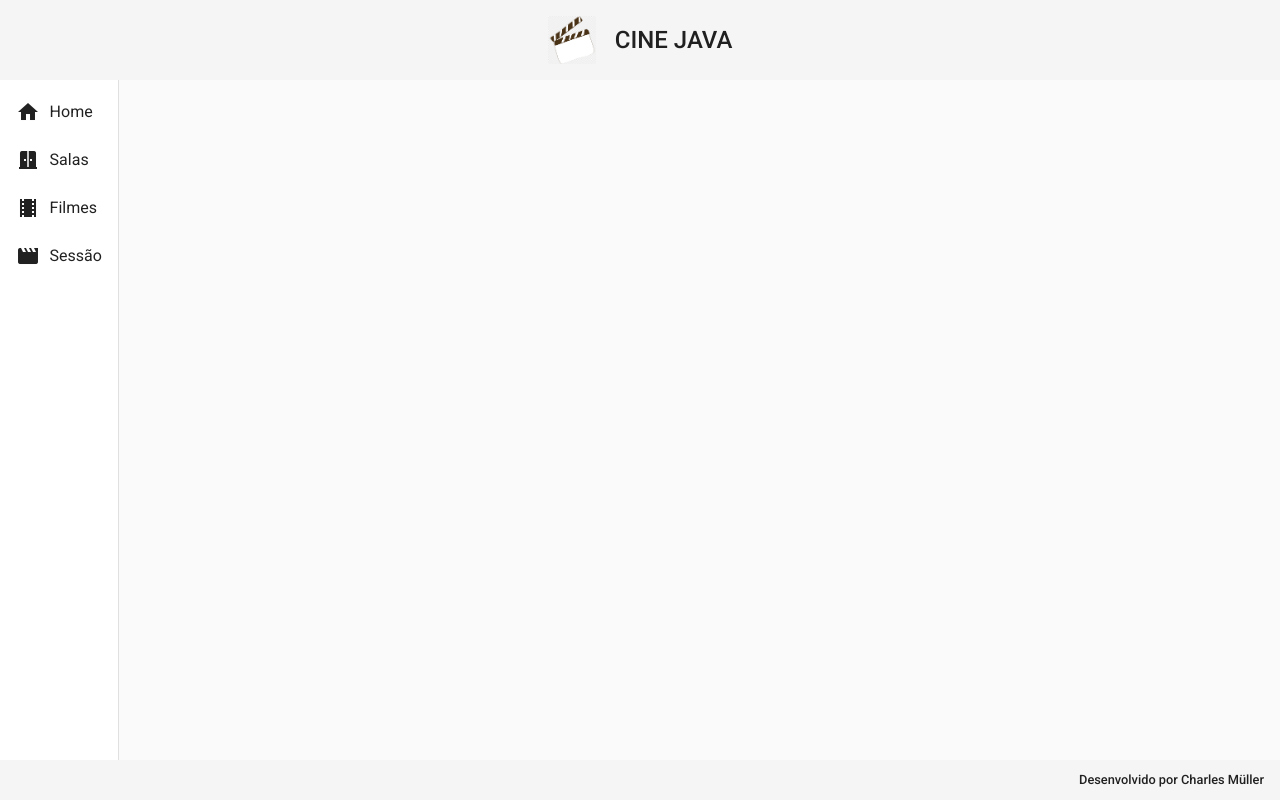
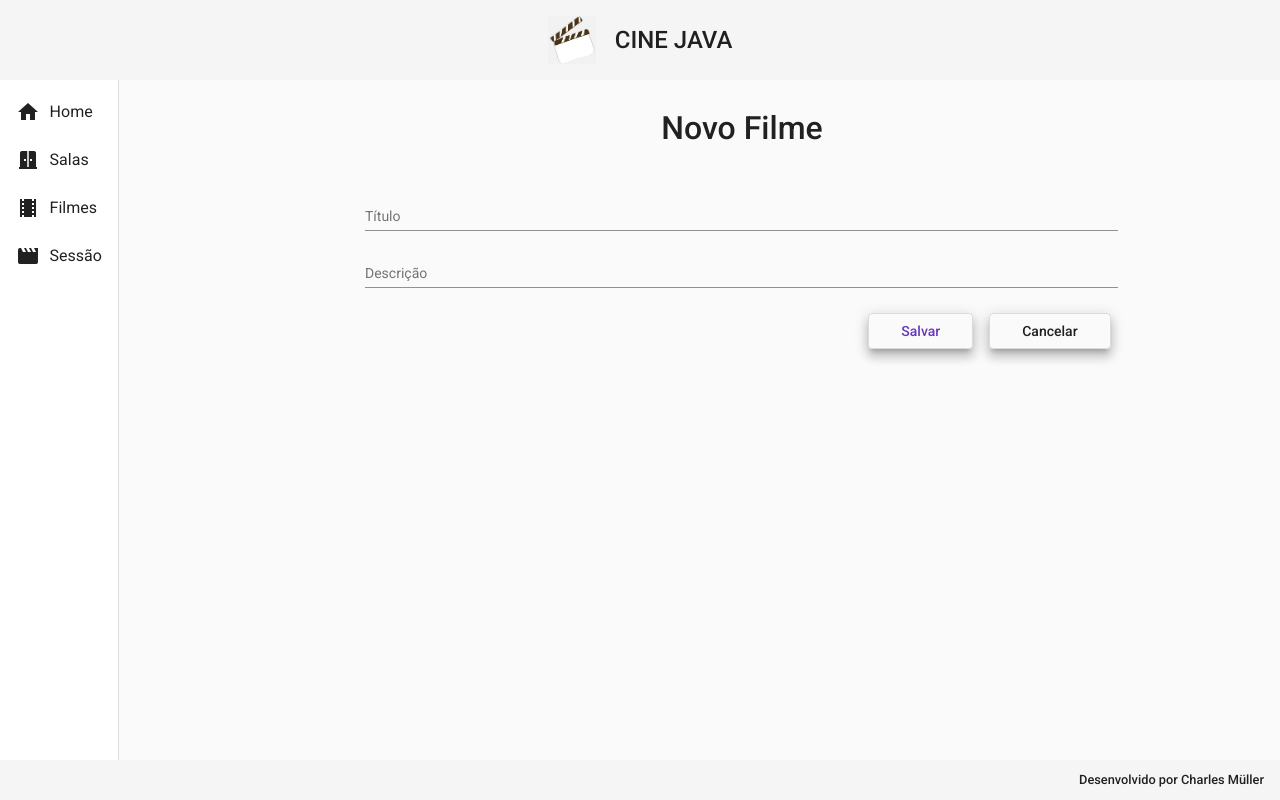
Before and after one commit to Charles6425/CineJava-front, an Angular app: page /filmes/create in a window 1280 px wide. Before the commit this address led to /. Built offline with nearby package versions, Linux system fonts and the light colour scheme.

Commit message:
Ajustes de create para filmes

```diff
--- a/src/app/app-routing.module.ts
+++ b/src/app/app-routing.module.ts
@@ -1,3 +1,4 @@
+import { FilmeCreateComponent } from './components/view/filme/filme-create/filme-create.component';
 import { FilmeReadComponent } from './components/view/filme/filme-read/filme-read.component';
 import { SalaReadComponent } from './components/view/sala/sala-read/sala-read.component';
 import { HomeComponent } from './components/view/home/home.component';
@@ -16,6 +17,10 @@ const routes: Routes = [
   {
     path:'filmes',
     component:FilmeReadComponent
+  },
+  {
+    path:'filmes/create',
+    component:FilmeCreateComponent
   }
 ];
 
--- /dev/null
+++ b/src/app/components/view/filme/filme-create/filme-create.component.css
@@ -0,0 +1,21 @@
+form{
+    text-align: center;
+    width: 70%;
+    margin: 2rem auto 0 auto;
+}
+h1{
+    font-size: 2rem;
+    font-weight: 500;
+    margin-bottom: 3rem;
+}
+.form{
+    width: 100%;
+}
+.buttons{
+    text-align: end;
+}
+button{
+    margin: .5rem;
+    padding-right: 2rem;
+    padding-left: 2rem;
+}
--- /dev/null
+++ b/src/app/components/view/filme/filme-create/filme-create.component.html
@@ -0,0 +1,19 @@
+<form>
+    <h1>Novo Filme</h1>
+
+    <mat-form-field class="form">
+        <mat-label>Título</mat-label>
+        <input matInput [(ngModel)]="filme.titulo" type="text" name="titulo" placeholder="Título do filme.">
+    </mat-form-field>
+
+    <mat-form-field class="form">
+        <mat-label>Descrição</mat-label>
+        <input matInput [(ngModel)]="filme.descricao" type="text" name="descricao" placeholder="Ex. Um breve resumo do filme.">
+    </mat-form-field>
+
+    <div class="buttons">
+        <button (click)="create()" class="mat-button mat-elevation-z8" mat-stroked-button color="primary">Salvar</button>
+        <button class="mat-button mat-elevation-z8" mat-stroked-button color="warm">Cancelar</button>
+    </div>
+
+</form>
--- /dev/null
+++ b/src/app/components/view/filme/filme-create/filme-create.component.ts
@@ -0,0 +1,34 @@
+import { FilmeService } from './../filme.service';
+import { Filme } from './../filme.model';
+import { Component, OnInit } from '@angular/core';
+import { Router } from '@angular/router';
+
+
+@Component({
+  selector: 'app-filme-create',
+  templateUrl: './filme-create.component.html',
+  styleUrls: ['./filme-create.component.css']
+})
+export class FilmeCreateComponent implements OnInit {
+  filme:Filme={
+    imagem:'',
+    titulo:'',
+    descricao:'',
+    duracao:''
+
+  }
+
+  constructor(private service:FilmeService, private router: Router) { }
+
+  ngOnInit(): void {
+
+  }
+
+  create():void{
+    this.service.create(this.filme).subscribe((resposta)=>{
+      this.router.navigate(['filmes']);
+      this.service.mensagem("Filme cadastrado com sucesso!")
+    })
+  }
+
+}
--- a/src/app/components/view/filme/filme-read/filme-read.component.css
+++ b/src/app/components/view/filme/filme-read/filme-read.component.css
@@ -12,8 +12,8 @@
     font-size: 2rem;
     color: rgb(105, 102, 102);
 }
-.mat-button{
-    color: black;
+button{
+    color:black;
     margin-bottom: .5rem;
 }
 
--- a/src/app/components/view/filme/filme-read/filme-read.component.html
+++ b/src/app/components/view/filme/filme-read/filme-read.component.html
@@ -3,7 +3,7 @@
         <h1>Filmes</h1>
     </div>
 
-    <button class="mat-button mat-elevation-z8 content-table" mat-stroked-button color="primary">Novo Filme</button>
+    <button class="mat-button mat-elevation-z8" (click)="navegarFilmeCreate()" mat-stroked-button color="primary">Novo Filme</button>
 
     <div class="mat-elevation-z8 content-table">
 
@@ -41,7 +41,7 @@
 
             <!-- Ações Column -->
             <ng-container matColumnDef="acoes">
-                <th class="mat-header" mat-header-cell *matHeaderCellDef>Ação</th>
+                <th mat-header-cell *matHeaderCellDef>Ação</th>
                 <td mat-cell *matCellDef="let row">
 
                     <a class="edit" href="#">
--- a/src/app/components/view/filme/filme-read/filme-read.component.ts
+++ b/src/app/components/view/filme/filme-read/filme-read.component.ts
@@ -1,3 +1,4 @@
+import { Router, Routes } from '@angular/router';
 import { FilmeService } from './../filme.service';
 import { Filme } from './../filme.model';
 import { Component, OnInit } from '@angular/core';
@@ -11,7 +12,7 @@ export class FilmeReadComponent implements OnInit {
   filme: Filme[]=[]
   displayedColumns: string[] = ['id', 'titulo', 'descricao', 'duracao','imagem','acoes'];
 
-  constructor(private service:FilmeService) { }
+  constructor(private service:FilmeService, private router:Router) { }
 
   ngOnInit(): void {
     this.findAll();
@@ -23,4 +24,8 @@ export class FilmeReadComponent implements OnInit {
     })
   }
 
+  navegarFilmeCreate(){
+    this.router.navigate(["filmes/create"])
+  }
+
 }
--- a/src/app/components/view/filme/filme.service.ts
+++ b/src/app/components/view/filme/filme.service.ts
@@ -3,6 +3,8 @@ import { HttpClient } from '@angular/common/http';
 import { environment } from './../../../../environments/environment';
 import { Injectable } from '@angular/core';
 import { Observable } from 'rxjs';
+import { MatSnackBar } from '@angular/material/snack-bar';
+
 
 @Injectable({
   providedIn: 'root'
@@ -10,7 +12,7 @@ import { Observable } from 'rxjs';
 export class FilmeService {
 
   baseUrl: String = environment.baseURL
-  constructor(private http: HttpClient) { }
+  constructor(private http: HttpClient, private _snack: MatSnackBar) { }
 
   findAll(): Observable<Filme[]> {
     const url = `${this.baseUrl}/filme`
@@ -18,5 +20,18 @@ export class FilmeService {
 
   }
 
+  create(filme: Filme): Observable<Filme> {
+    const url = `${this.baseUrl}/filme`
+    return this.http.post<Filme>(url, filme);
+  }
+
+  mensagem(str: String): void {
+    this._snack.open(`${str}`, 'OK',{
+      horizontalPosition:'end',
+      verticalPosition:'top',
+      duration:3000
+    })
+  }
+
 
 }
```
Also changed, not shown: src/app/app.module.ts (+19 -9 lines).
